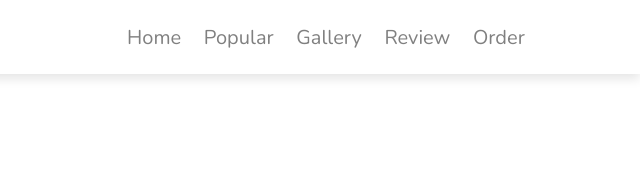
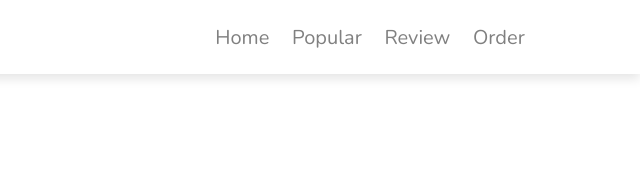
Before and after one commit to Adhithya2711/Food-Hunger, a plain HTML site: page index.html in a window 1280 px wide. Shown: the top 174 px of the page, 640-1280 px from the left. Drawn offline with nearby package versions, Linux system fonts and the light colour scheme.

Commit message:
removed gallery  a tag

```diff
--- a/index.html
+++ b/index.html
@@ -18,7 +18,6 @@
         <nav class="navbar">
             <a href="#home">home</a>
             <a href="#popular">popular</a>
-            <a href="#gallery">gallery</a>
             <a href="#review">review</a>
             <a href="#order">order</a>
         </nav>
```
